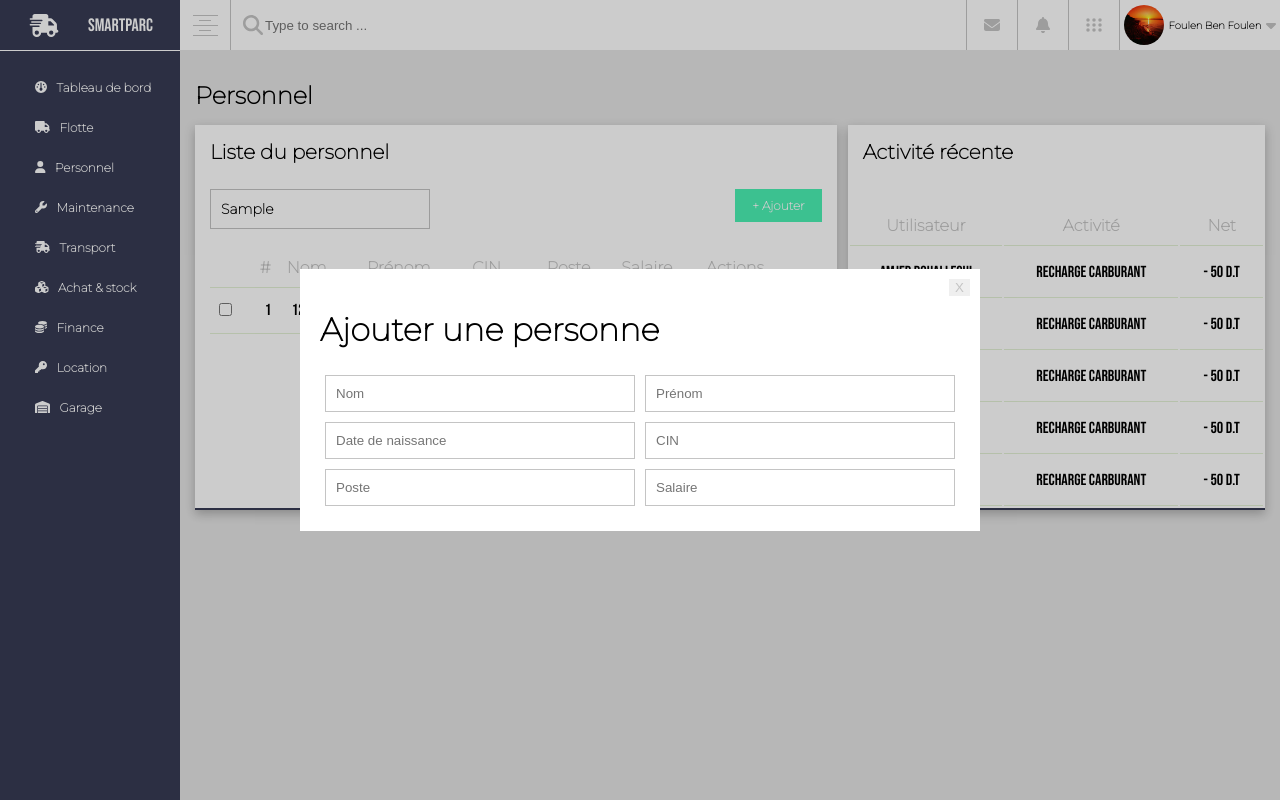
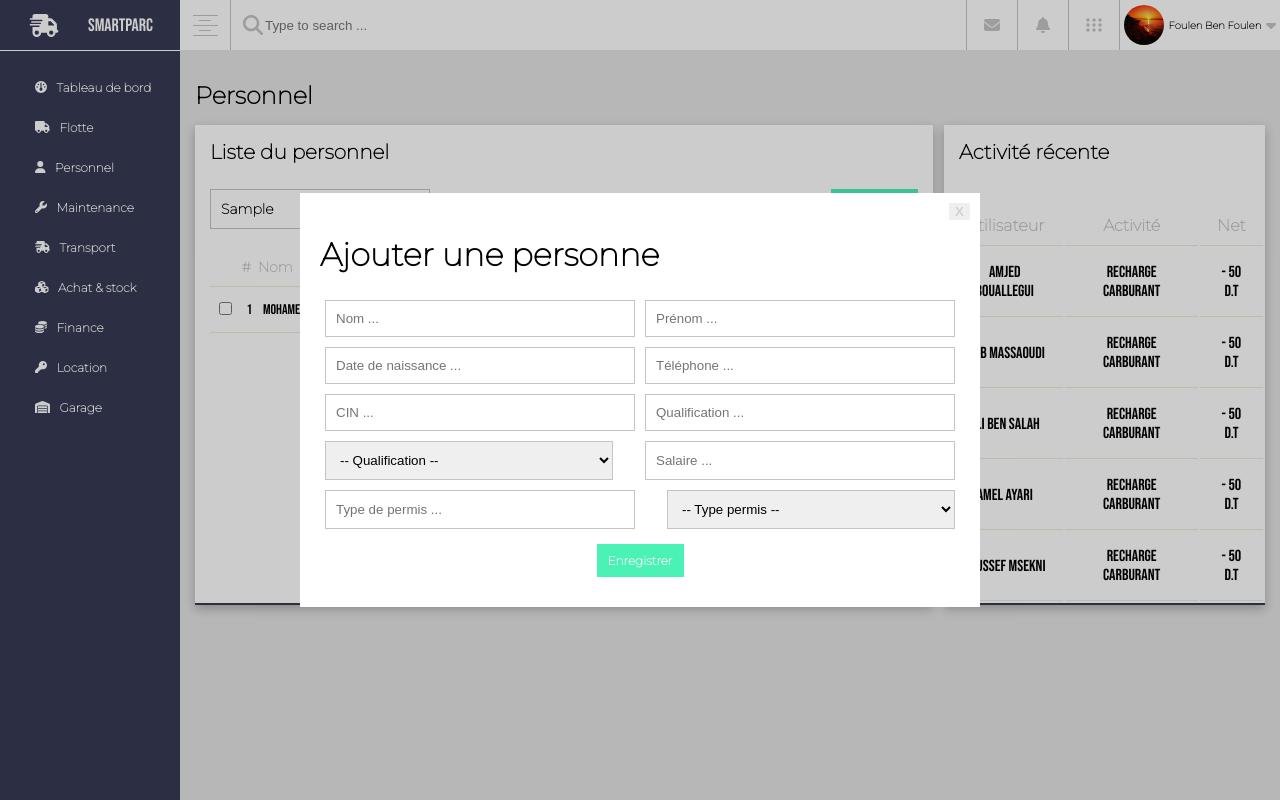
Before and after one commit to amjed96/smart-park-pfe_React, a React (Create React App) app: page /personnel in a window 1280 px wide. Both pictures are taken after typing "Sample" into the empty fields and a click on the button "+ Ajouter". Built offline with nearby package versions, Linux system fonts and the light colour scheme.

Commit message:
flotte+personnel forms v1 + personnel table v1

```diff
--- a/src/components/AddFlotteForm/index.jsx
+++ b/src/components/AddFlotteForm/index.jsx
@@ -5,11 +5,14 @@ const Popup = styled.div`
     font-family: 'Montserrat', sans-serif;
     position: fixed;
     z-index: 100;
+    padding-top: 40px;
+    padding-bottom: 40px;
     top: 0;
     left: 0;
     width: 100%;
     height: 100vh;
     background-color: rgba(0,0,0,0.2);
+    overflow-y: auto;
 
     display: flex;
     justify-content: center;
@@ -32,7 +35,7 @@ const PopupInner = styled.div`
     .close-btn {
         border: none;
         position: absolute;
-        top: 10px;
+        top: 20px;
         right: 10px;
         cursor: pointer;
         color: #C4C4C4;
@@ -49,6 +52,26 @@ const PopupInner = styled.div`
             border: 1px solid #000;
           }
     }
+
+    .submit-cont {
+        width: 100%;
+        display: flex;
+        justify-content: center;
+    }
+`
+
+const AddBtn = styled.button`
+  background-color: #4BF2B5;
+  border: none;
+  color: #FFF;
+  width: 87px;
+  height: 33px;
+  font-family: 'Montserrat', sans-serif;
+  font-size: 12px;
+  font-weight: bold;
+  right: 15px;
+  cursor: pointer;
+  margin: 10px;
 `
 
 function AjoutFlotte(props) {
@@ -61,6 +84,10 @@ function AjoutFlotte(props) {
             <h1>Ajouter une véhicule</h1>
             <input placeholder='Num° de série ...' />
             <input placeholder='Matricule ...' />
+            <input placeholder='Kilométrage ...' />
+            <input placeholder='Engin ...' />
+            <input placeholder='Consommation ...' />
+            <input placeholder='Entretien ...' />
             <input placeholder='Constructeur ...' />
             <input placeholder='Type commercial ...' />
             <input placeholder='Activité ...' />
@@ -79,6 +106,9 @@ function AjoutFlotte(props) {
             <input placeholder='Cylindrée ...' />
             <input placeholder='N° d&#8217;immatriculation précédent ...' />
             <input placeholder='N° certificat Date et lieu d&#8217;établissement ...' />
+            <div className='submit-cont'>
+                <AddBtn>Enregistrer</AddBtn>
+            </div>
             { props.children }
         </PopupInner>
     </Popup>
--- a/src/components/AddPersonnelForm/index.jsx
+++ b/src/components/AddPersonnelForm/index.jsx
@@ -38,17 +38,41 @@ const PopupInner = styled.div`
         color: #C4C4C4;
     }
 
-    input {
+    input,select {
         border: 1px solid #C4C4C4;
         width: 45%;
         padding: 10px;
         margin: 5px;
 
+        #novalue {
+            color: #C4C4C4;
+        }
+
         &:focus {
             outline: none;
             border: 1px solid #000;
-          }
+        }
     }
+
+    .submit-cont {
+        width: 100%;
+        display: flex;
+        justify-content: center;
+    }
+`
+
+const AddBtn = styled.button`
+  background-color: #4BF2B5;
+  border: none;
+  color: #FFF;
+  width: 87px;
+  height: 33px;
+  font-family: 'Montserrat', sans-serif;
+  font-size: 12px;
+  font-weight: bold;
+  right: 15px;
+  cursor: pointer;
+  margin: 10px;
 `
 
 function AjoutPersonne(props) {
@@ -59,12 +83,32 @@ function AjoutPersonne(props) {
                 X
             </button>
             <h1>Ajouter une personne</h1>
-            <input placeholder='Nom' />
-            <input placeholder='Prénom' />
-            <input placeholder='Date de naissance' />
-            <input placeholder='CIN' />
-            <input placeholder='Poste' />
-            <input placeholder='Salaire' />
+            <input placeholder='Nom ...' />
+            <input placeholder='Prénom ...' />
+            <input placeholder='Date de naissance ...' />
+            <input placeholder='Téléphone ...' />
+            <input placeholder='CIN ...' />
+            <input placeholder='Qualification ...' />
+            <select>
+                <option value="" id='novalue'>-- Qualification --</option>
+                <option value="chef">Chef de parque</option>
+                <option value="chauffeur">Chauffeur</option>
+                <option value="chauffeur-poids-lourd">Chauffeur poids lourd</option>
+                <option value="mecanicien">Mécanicien</option>
+                <option value="gardien">Gardien</option>
+            </select>
+            <input placeholder='Salaire ...' />
+            <input placeholder='Type de permis ...' />
+            <select name='permis' id='type-permis'>
+                <option value="" id='novalue'>-- Type permis --</option>
+                <option value="A">A</option>
+                <option value="B">B</option>
+                <option value="C">C</option>
+            </select>
+
+            <div className='submit-cont'>
+                <AddBtn>Enregistrer</AddBtn>
+            </div>
             { props.children }
         </PopupInner>
     </Popup>
--- a/src/pages/Flotte/index.jsx
+++ b/src/pages/Flotte/index.jsx
@@ -301,6 +301,7 @@ function Flotte() {
             <table>
               <tbody>
               <tr>
+                <th></th>
                 <th>#</th>
                 <th>Kilométrage</th>
                 <th>Engin</th>
@@ -313,6 +314,9 @@ function Flotte() {
               </tr>
 
               <tr>
+                <td>
+                  <input type='checkbox' />
+                </td>
                 <td>1</td>
                 <td>120532</td>
                 <td>Essence</td>
@@ -333,6 +337,9 @@ function Flotte() {
               </tr>
 
               <tr>
+                <td>
+                  <input type='checkbox' />
+                </td>
                 <td>1</td>
                 <td>120532</td>
                 <td>Essence</td>
@@ -353,6 +360,9 @@ function Flotte() {
               </tr>
 
               <tr>
+                <td>
+                  <input type='checkbox' />
+                </td>
                 <td>1</td>
                 <td>120532</td>
                 <td>Essence</td>
--- a/src/pages/Personnel/index.jsx
+++ b/src/pages/Personnel/index.jsx
@@ -46,7 +46,7 @@ const Header = styled.div`
 const TableCont = styled.div`
   box-sizing: border-box;
   background-color: #FFF;
-  width: 60%;
+  width: 69%;
   padding: 15px;
   box-shadow: 0px 4px 10px rgba(0,0,0,0.25);
   font-family: 'Montserrat', sans-serif;
@@ -66,6 +66,7 @@ const TableCont = styled.div`
     text-align: left;
     border-collapse: collapse;
     table-layout: auto;
+    font-size: 14px;
   }
 
   tr:not(:first-of-type) {
@@ -211,7 +212,7 @@ color: #FFF;
 const RecentActivity = styled.div`
   box-sizing: border-box;
   background-color: #FFF;
-  width: 39%;
+  width: 30%;
   padding: 0px;
   box-shadow: 0px 4px 10px rgba(0,0,0,0.25);
   font-family: 'Montserrat', sans-serif;
@@ -269,20 +270,26 @@ function Personnel() {
                 <th>#</th>
                 <th>Nom</th>
                 <th>Prénom</th>
+                <th>Date naissance</th>
+                <th>Téléphone</th>
                 <th>CIN</th>
-                <th>Poste</th>
+                <th>Qualification</th>
                 <th>Salaire</th>
+                <th>Type permis</th>
                 <th>Actions</th>
               </tr>
 
               <tr>
                 <td><input type='checkbox' /></td>
                 <td>1</td>
-                <td>120532</td>
-                <td>Essence</td>
+                <td>Mohamed</td>
+                <td>Bouallegui</td>
+                <td>10/10/1996</td>
+                <td>92350393</td>
+                <td>12121212</td>
+                <td>Mécanicien</td>
                 <td>10.000</td>
-                <td>10.000</td>
-                <td>3</td>
+                <td>C</td>
                 <td className='action-btns'>
                   {/* <span className='details'>Détails</span> */}
                   <ActionButtonEdit>
```
Lines whose indentation alone changed are shown as unchanged.
